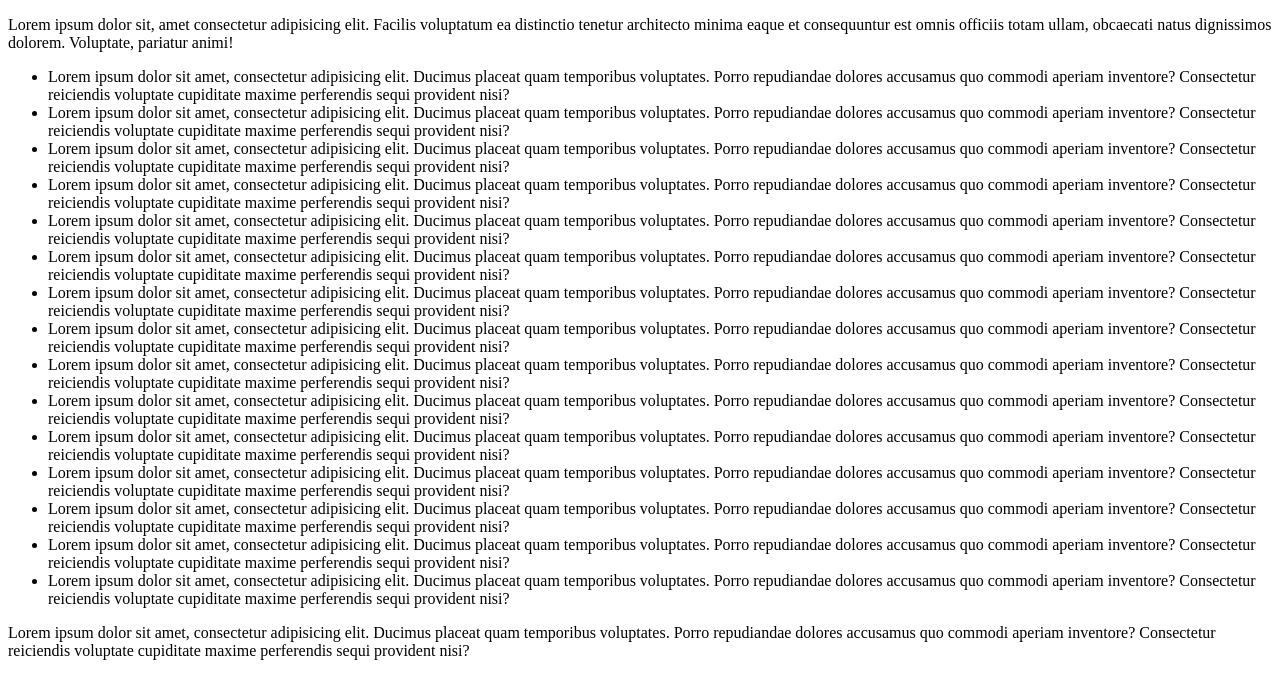
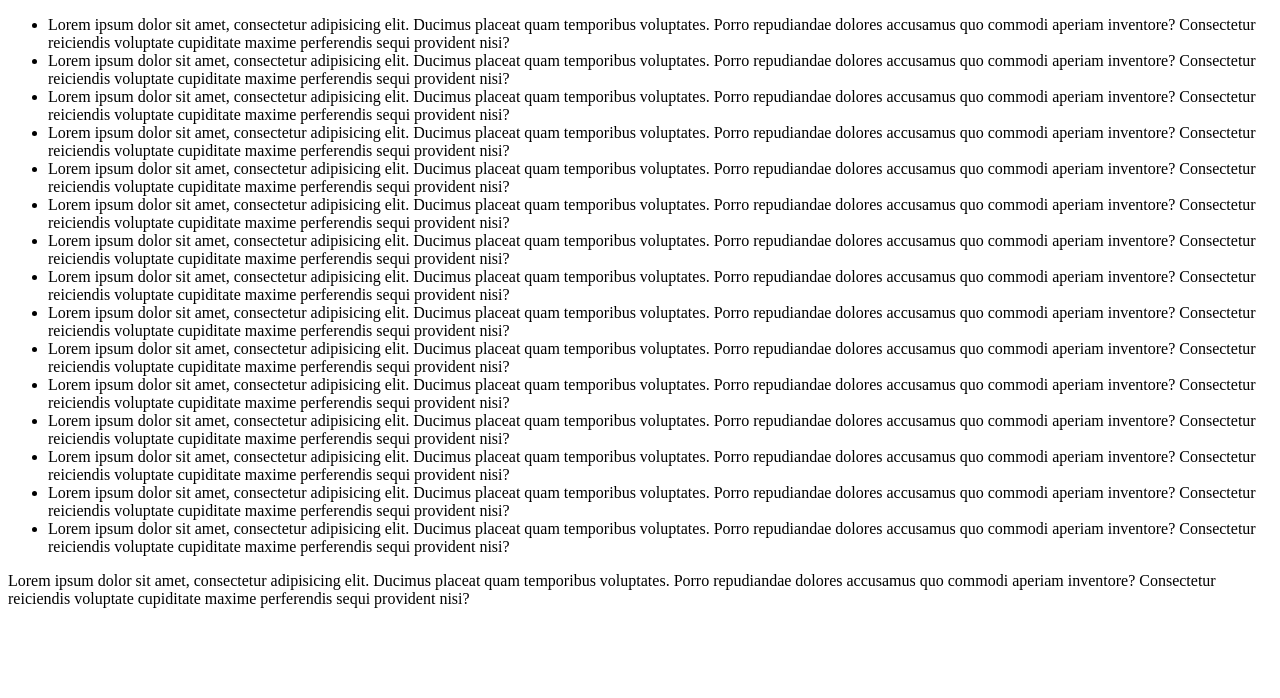
Before and after one commit to RomanPateichuk/HelloPackage, a website: page index.html in a window 1280 px wide. Drawn offline with Linux system fonts and the light colour scheme.

```diff
--- a/index.html
+++ b/index.html
@@ -9,9 +9,6 @@
 </head>
 
 <body>
-  <p>Lorem ipsum dolor sit, amet consectetur adipisicing elit. Facilis voluptatum ea distinctio tenetur architecto
-    minima eaque et consequuntur est omnis officiis totam ullam, obcaecati natus dignissimos dolorem. Voluptate,
-    pariatur animi!</p>
   <ul>
     <li>Lorem ipsum dolor sit amet, consectetur adipisicing elit. Ducimus placeat quam temporibus voluptates. Porro
       repudiandae dolores accusamus quo commodi aperiam inventore? Consectetur reiciendis voluptate cupiditate maxime
--- a/index.js
+++ b/index.js
@@ -1,17 +1,8 @@
 console.log("Hello, World!");
 console.log("My name is Roman");
-console.log("My name is Roman");
-console.log("My name is Roman");
-console.log("My name is Roman");
-console.log("My name is Roman");
-console.log("My name is Roman");
-console.log("My name is Roman");
+
 
 alert('Hello!')
-
-export function sum(a, b) {
-  return a + b
-}
 
 export function count(a) {
   return a.length
```
